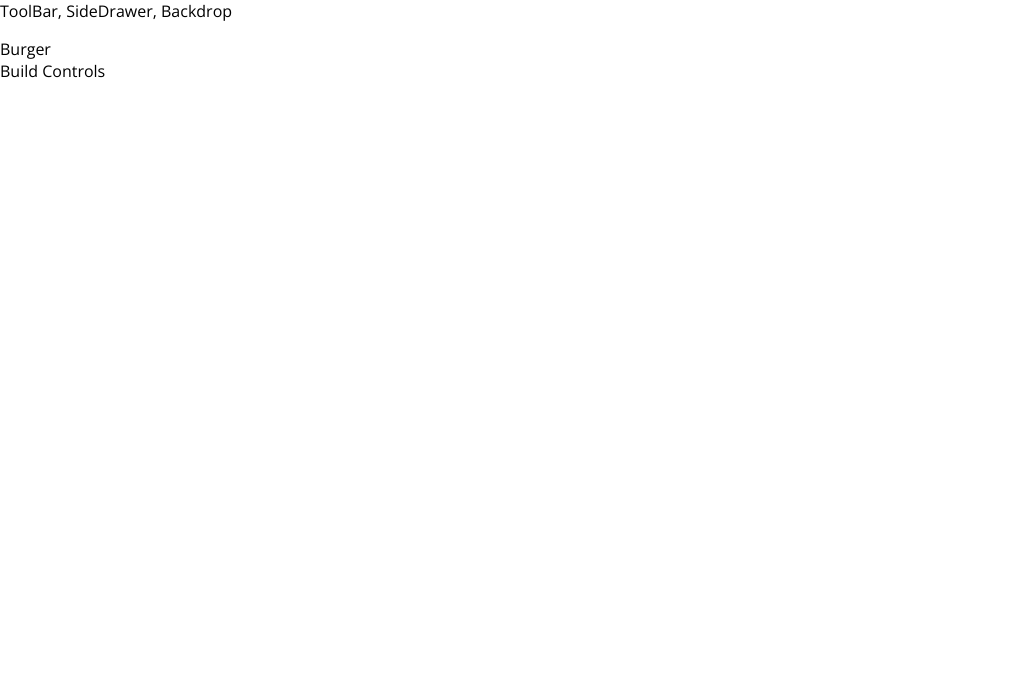
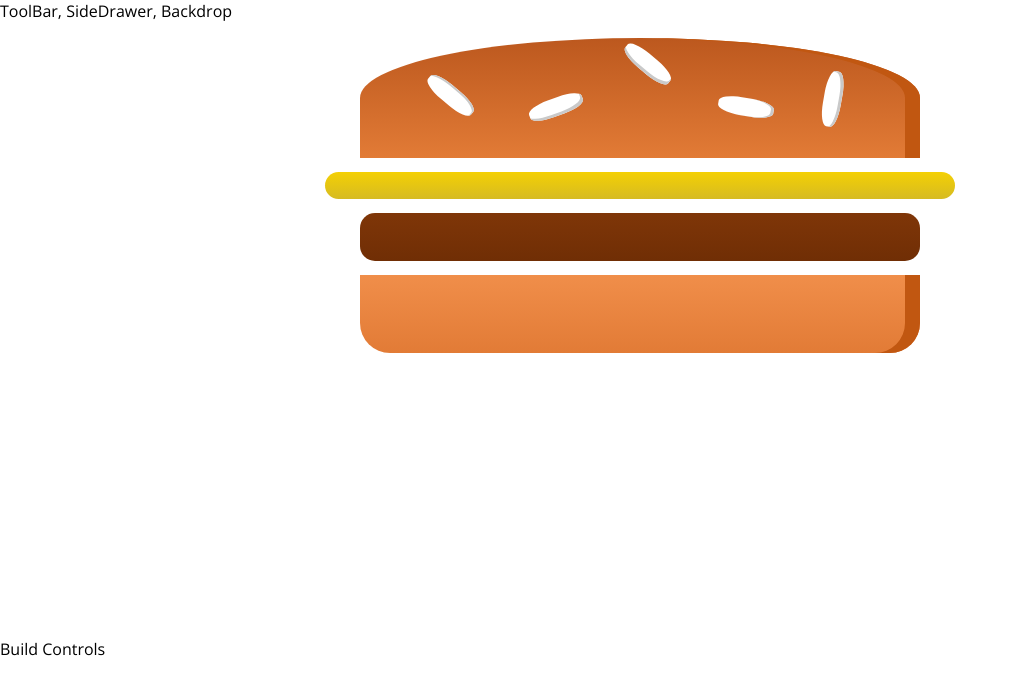
Before and after one commit to Kenokoz/my-burger, a React (Create React App) app: page / in a window 1280 px wide. Shown: the top 694 px of the page, without its empty margins (0-1018 px from the left). Built offline with nearby package versions, Linux system fonts and the light colour scheme.

Commit message:
The burger is appeared

```diff
--- a/src/components/Burger/Burger.css
+++ b/src/components/Burger/Burger.css
@@ -2,7 +2,7 @@
     width: 100%;
     margin: auto;
     height: 250px;
-    overflow: scroll;
+    /* overflow: scroll; */
     text-align: center;
     font-weight: bold;
     font-size: 1.2rem;
--- a/src/components/Burger/Burger.js
+++ b/src/components/Burger/Burger.js
@@ -0,0 +1,16 @@
+import React from 'react';
+import './Burger.css';
+import BurgerIngredient from './BurgerIngredient/BurgerIngredient'
+
+const burger = (props) => {
+  return (
+    <div className="Burger">
+      <BurgerIngredient type="bread-top"/>
+      <BurgerIngredient type="cheese"/>
+      <BurgerIngredient type="meat"/>
+      <BurgerIngredient type="bread-bottom"/>
+    </div>
+  );
+};
+
+export default burger;
--- a/src/components/Burger/BurgerIngredient/BurgerIngredient.js
+++ b/src/components/Burger/BurgerIngredient/BurgerIngredient.js
@@ -1,5 +1,6 @@
 import React, {Component} from 'react';
 import PropTypes from 'prop-types';
+import './BurgerIngredient.css';
 
 class BurgerIngredient extends Component {
   render() {
@@ -20,8 +21,8 @@ class BurgerIngredient extends Component {
       case 'meat':
         ingredient = <div className="Meat"></div>;
         break;
-      case 'chees':
-        ingredient = <div className="Chees"></div>;
+      case 'cheese':
+        ingredient = <div className="Cheese"></div>;
         break;
       case 'Salad':
         ingredient = <div className="Salad"></div>;
--- a/src/containers/BurgerBuilder/BurgerBuilder.js
+++ b/src/containers/BurgerBuilder/BurgerBuilder.js
@@ -1,11 +1,12 @@
 import React, {Component} from 'react';
 import Aux from '../../hoc/AuxWrapper';
+import Burger from '../../components/Burger/Burger';
 
 class BurgerBuilder extends Component {
   render() {
     return (
       <Aux>
-        <div>Burger</div>
+        <Burger />
         <div>Build Controls</div>
       </Aux>
     );
```
